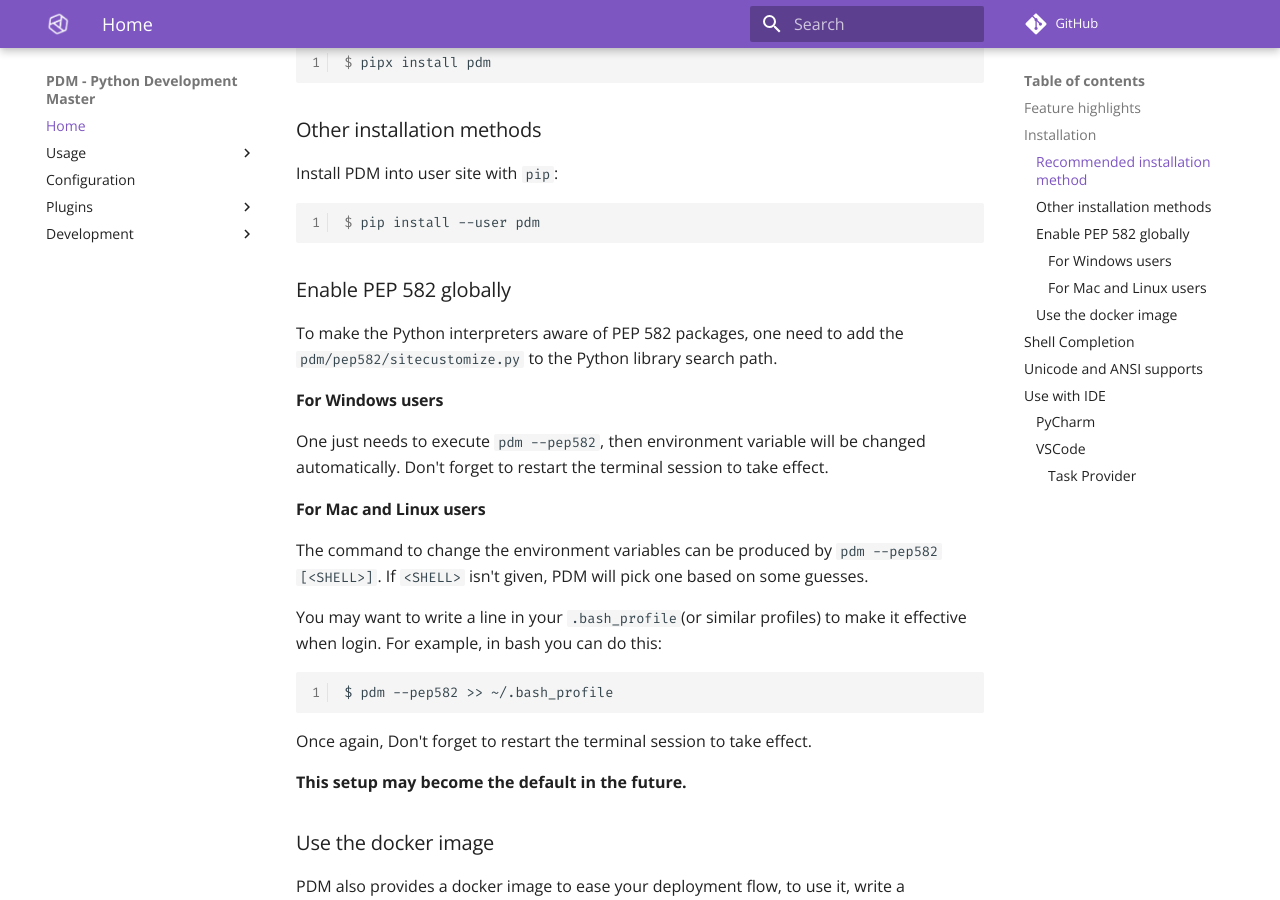
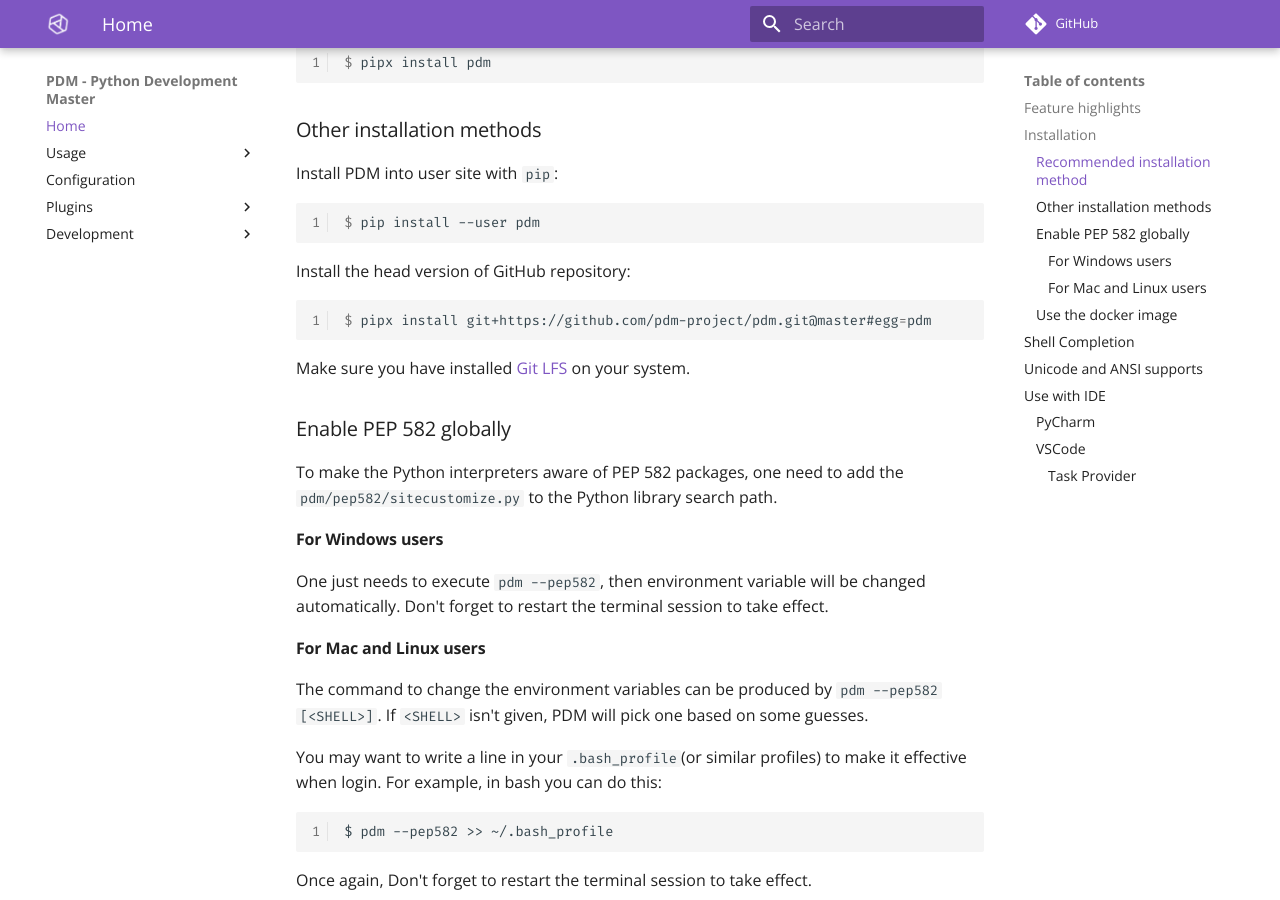
Before and after one commit to ChrisSanderser/pd-ms, an MkDocs documentation site: the page built from docs/docs/index.md, in a window 1280 px wide and 900 px high, scrolled down 1301 px. Built offline with MkDocs 1.6.1 and Material for MkDocs 9.7.7, drawn with Linux system fonts in a browser that asks for light colours; comment, search, counter and statistics services are not loaded.

Commit message:
doc: Recommended way to install head version

````diff
--- a/docs/docs/index.md
+++ b/docs/docs/index.md
@@ -48,6 +48,14 @@ Install PDM into user site with `pip`:
 ```console
 $ pip install --user pdm
 ```
+
+Install the head version of GitHub repository:
+
+```console
+$ pipx install git+https://github.com/pdm-project/pdm.git@master#egg=pdm
+```
+
+Make sure you have installed [Git LFS](https://git-lfs.github.com/) on your system.
 
 ### Enable PEP 582 globally
 
````
